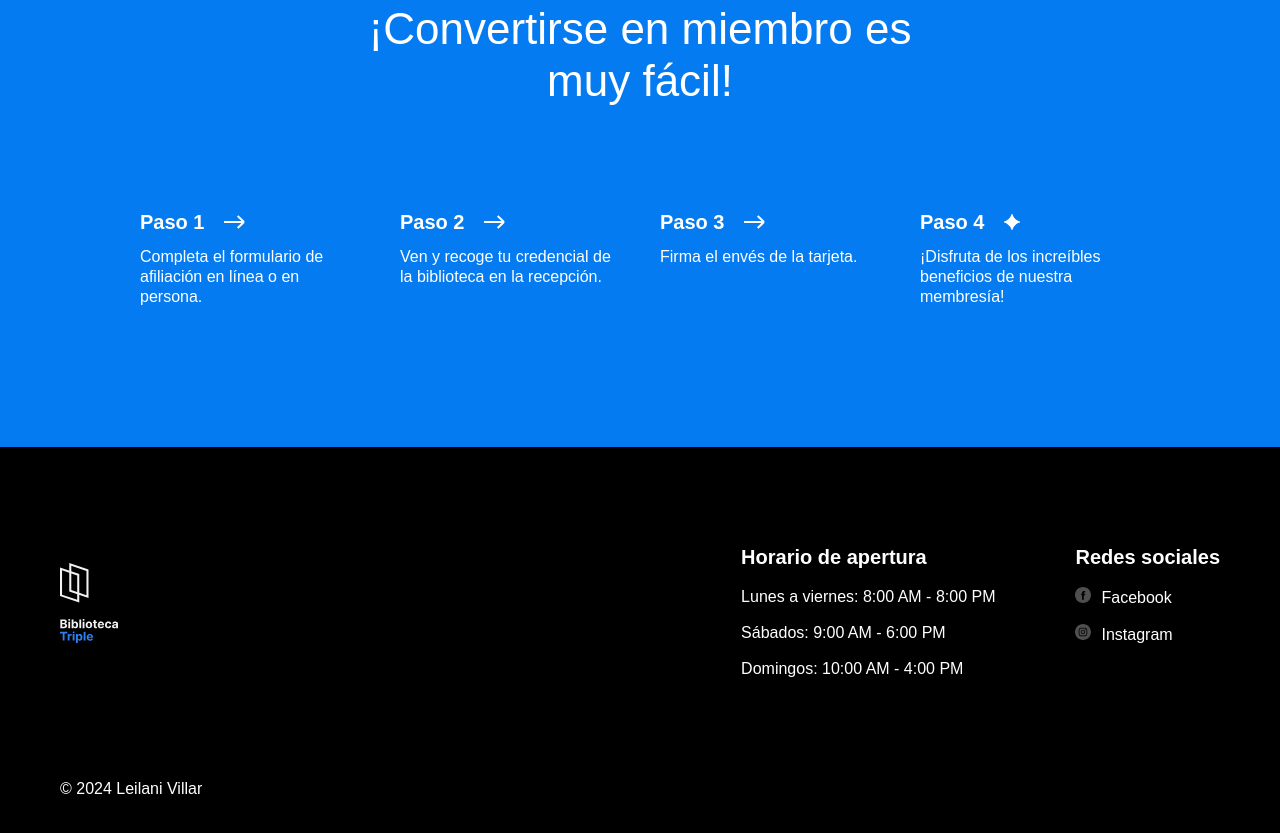
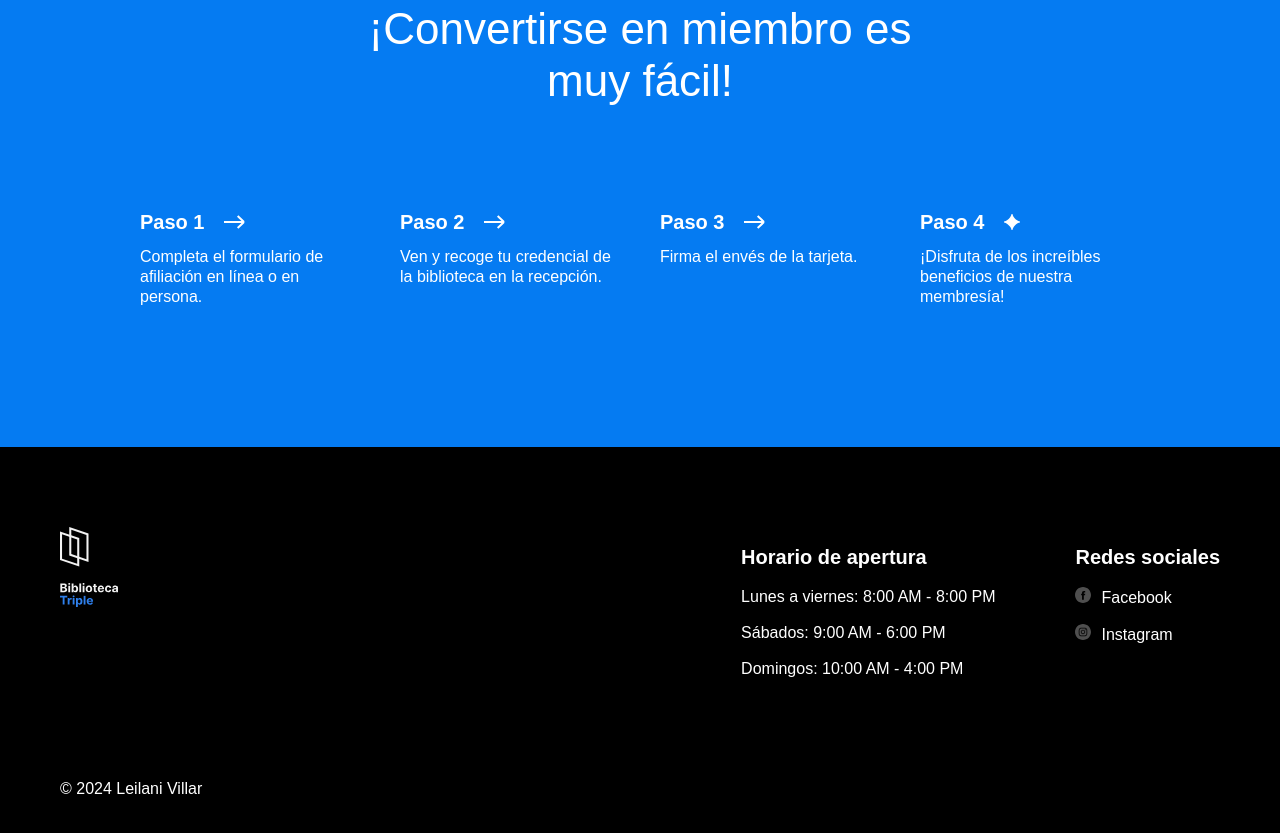
Before and after one commit to eleivillar-ux/web_project_library_es, a plain HTML site: page index.html in a window 1280 px wide. Shown: the part 3035-3868 px from the top of the page. Drawn offline with Linux system fonts and the light colour scheme.

Commit message:
Proyecto 3 tercera parte

```diff
--- a/index.html
+++ b/index.html
@@ -275,9 +275,14 @@
       </main>
       <footer class="footer" id="footer">
         <div class="footer__columns">
-          <div class="footer__logo"></div>
-          <img src="./images/logo_white.svg" alt=" logo blanco y negro" />
-          <div class="footer__column_content_hours">
+          <div class="footer__column">
+            <img
+              class="footer__logo"
+              src="./images/logo_white.svg"
+              alt=" logo blanco y negro"
+            />
+          </div>
+          <div class="footer__column footer__column_content_hours">
             <h3 class="footer__column-heading">Horario de apertura</h3>
             <ul class="footer__list">
               <li class="footer__list-item">
@@ -287,7 +292,7 @@
               <li class="footer__list-item">Domingos: 10:00 AM - 4:00 PM</li>
             </ul>
           </div>
-          <div class="footer__column_content_social">
+          <div class="footer__column footer__column_content_social">
             <h3 class="footer__column-heading">Redes sociales</h3>
             <ul class="footer__list">
               <li class="footer__list-item">
```
